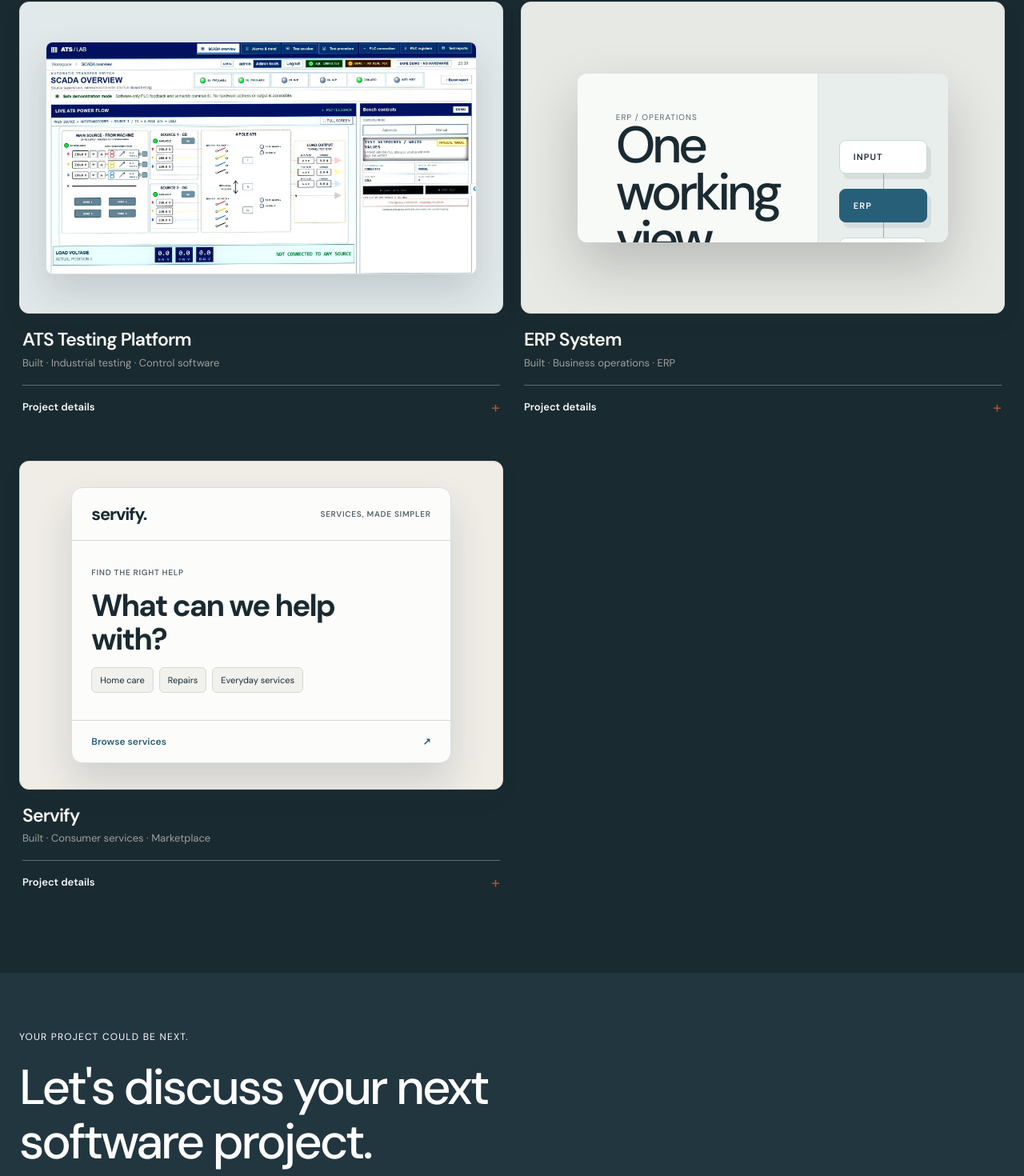
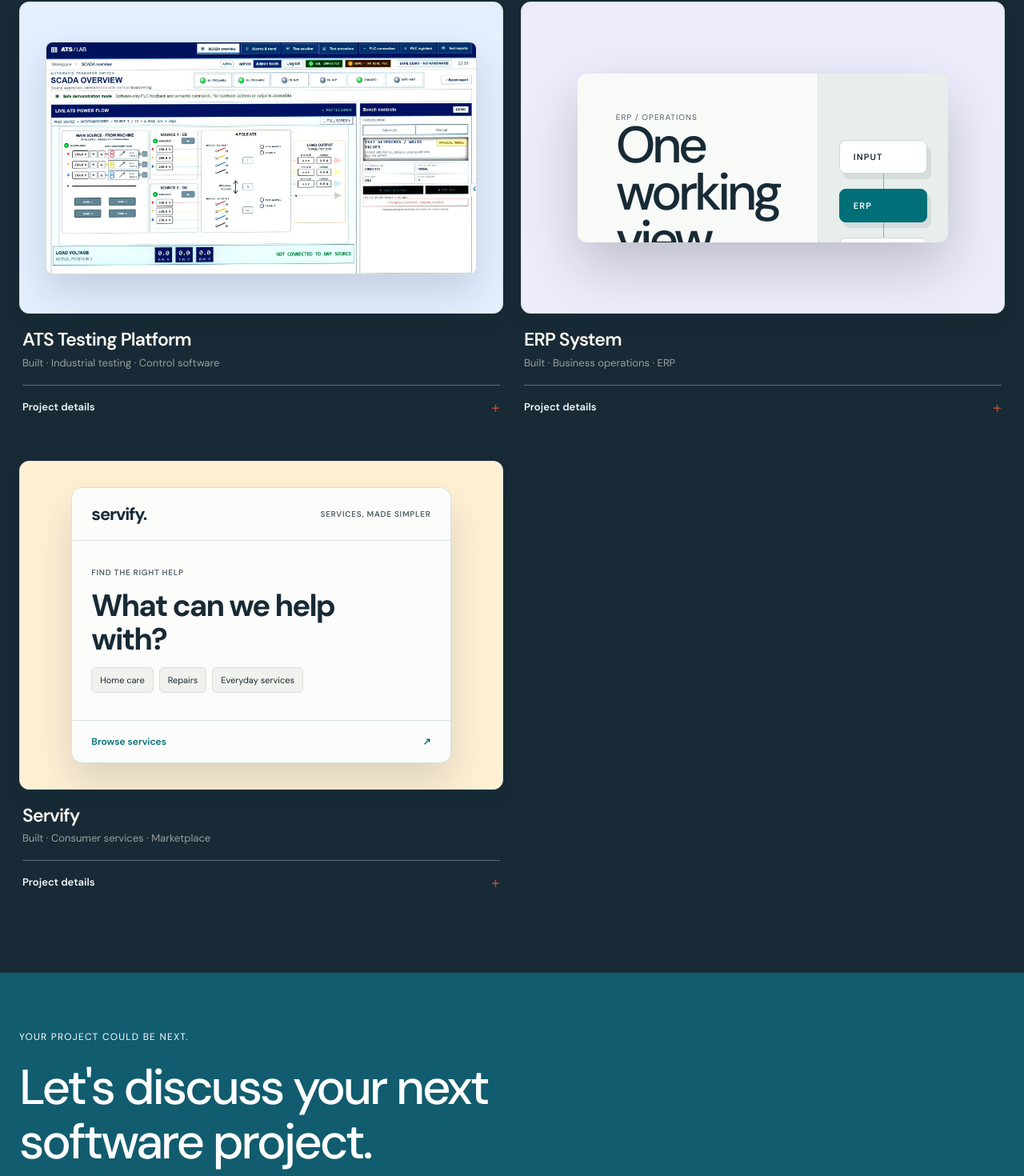
Before and after one commit to ZoxyZee/nivrasolutions, a React (Vite) app: page /work in a window 1280 px wide. Shown: the part 1284-2754 px from the top of the page at 80% size. Built offline with nearby package versions, Linux system fonts and the light colour scheme.

Commit message:
Refresh site palette and update contact address

```diff
--- a/index.html
+++ b/index.html
@@ -10,7 +10,7 @@
       name="description"
       content="NivraSolutions builds custom software, web applications, and workflow automation for growing teams."
     />
-    <meta name="theme-color" content="#1a2a31" />
+    <meta name="theme-color" content="#123440" />
     <link rel="icon" type="image/svg+xml" href="/brand-mark.svg" />
     <link rel="stylesheet" href="/cursor-follow.css" />
     <script defer src="/cursor-follow.js"></script>
--- a/public/blog.css
+++ b/public/blog.css
@@ -1,10 +1,10 @@
 :root {
-  --paper: #f8f7f3;
-  --ink: #1a2a31;
-  --muted: #56656b;
-  --line: #d8d8d1;
-  --acid: #285f78;
-  --coral: #a95637;
+  --paper: #fffaf3;
+  --ink: #172a35;
+  --muted: #52616a;
+  --line: #d7e0db;
+  --acid: #006f78;
+  --coral: #c04b33;
 }
 
 * {
@@ -36,7 +36,7 @@
   position: sticky;
   top: 0;
   z-index: 20;
-  background: rgba(247, 246, 242, 0.94);
+  background: rgba(255, 250, 243, 0.94);
   backdrop-filter: blur(18px);
 }
 .blog-nav {
--- a/public/cursor-follow.css
+++ b/public/cursor-follow.css
@@ -4,7 +4,7 @@
   top: 0;
   left: 0;
   pointer-events: none;
-  color: #285f78;
+  color: #006f78;
   opacity: 0;
   transition: opacity 180ms ease;
 }
@@ -22,7 +22,7 @@
   inset: 0;
   border: 1px solid currentColor;
   border-radius: 50%;
-  background: rgba(40, 95, 120, 0.045);
+  background: rgba(0, 111, 120, 0.045);
   box-shadow: 0 0 0 1px rgba(255, 255, 255, 0.18);
   content: "";
   transition:
@@ -48,13 +48,13 @@
 
 .cursor-follow.is-on-dark,
 .cursor-point.is-on-dark {
-  color: #a9dce3;
+  color: #ffe1aa;
 }
 
 .cursor-follow.is-interactive::before {
   transform: scale(1.45);
   border-radius: 32%;
-  background: rgba(40, 95, 120, 0.12);
+  background: rgba(0, 111, 120, 0.12);
 }
 
 .cursor-follow.is-on-dark.is-interactive::before {
--- a/scripts/generate-content.mjs
+++ b/scripts/generate-content.mjs
@@ -127,7 +127,7 @@
 <head>
   <meta charset="UTF-8">
   <meta name="viewport" content="width=device-width, initial-scale=1">
-  <meta name="theme-color" content="#1a2a31">
+  <meta name="theme-color" content="#123440">
   <link rel="icon" type="image/svg+xml" href="/brand-mark.svg">
   <link rel="stylesheet" href="/cursor-follow.css">
   <script defer src="/cursor-follow.js"></script>
@@ -176,7 +176,7 @@
   <title>Coming soon — ${escapeHtml(config.siteName)}</title>
   <style>
     html, body { min-height: 100%; }
-    body { display: grid; min-height: 100vh; min-height: 100svh; margin: 0; place-items: center; background: #f8f7f3; color: #1a2a31; font-family: Arial, sans-serif; }
+    body { display: grid; min-height: 100vh; min-height: 100svh; margin: 0; place-items: center; background: #fffaf3; color: #172a35; font-family: Arial, sans-serif; }
     h1 { margin: 0; font-size: clamp(2.5rem, 8vw, 5rem); font-weight: 600; letter-spacing: -0.055em; }
   </style>
 </head>
--- a/src/data/siteContent.js
+++ b/src/data/siteContent.js
@@ -1,5 +1,5 @@
 // Edit this file when the company's services, concepts, team, or process change.
-export const contactEmail = "info.nivrasolutions@gmail.com";
+export const contactEmail = "contact@nivrasolutions.com";
 
 // Add approved roles and LinkedIn profiles when available.
 export const teamMembers = [
--- a/src/professional.css
+++ b/src/professional.css
@@ -1,14 +1,14 @@
 /* NivraSolutions' product-led visual layer. The base stylesheet retains layout
    and component behavior; this layer gives the site a distinctive B2B finish. */
 :root {
-  --paper: #f8f7f3;
-  --paper2: #eeebe4;
-  --ink: #1a2a31;
-  --muted: #56656b;
-  --line: #d8d8d1;
-  --acid: #285f78;
-  --coral: #a95637;
-  --soft-accent: #e8eeeb;
+  --paper: #fffaf3;
+  --paper2: #fff0e2;
+  --ink: #172a35;
+  --muted: #52616a;
+  --line: #d7e0db;
+  --acid: #006f78;
+  --coral: #c04b33;
+  --soft-accent: #e7f6f2;
   --radius: 10px;
 }
 
@@ -18,7 +18,7 @@
 }
 
 ::selection {
-  background: #e6d2c4;
+  background: #ffdcaa;
   color: var(--ink);
 }
 
@@ -35,7 +35,7 @@
 
 .site-header {
   border-bottom: 1px solid rgba(255, 255, 255, 0.1);
-  background: rgba(22, 43, 42, 0.92);
+  background: rgba(18, 52, 64, 0.92);
   color: #f7fafb;
   -webkit-backdrop-filter: blur(24px) saturate(120%);
   backdrop-filter: blur(24px) saturate(120%);
@@ -48,7 +48,7 @@
 
 .site-header.is-scrolled {
   border-bottom-color: rgba(255, 255, 255, 0.15);
-  background: rgba(19, 39, 38, 0.97);
+  background: rgba(15, 48, 60, 0.97);
   box-shadow: 0 12px 34px rgba(17, 36, 53, 0.17);
 }
 
@@ -90,14 +90,14 @@
 
 .pill,
 .nav-links .pill {
-  background: #a95539;
+  background: var(--coral);
   color: #ffffff;
   border-radius: 9px;
 }
 
 .pill:hover,
 .nav-links .pill:hover {
-  background: #8e402b;
+  background: #a83d2a;
   color: #ffffff;
   transform: none;
 }
@@ -156,16 +156,16 @@
   color: #f7fafb;
   background:
     radial-gradient(
-      ellipse at 88% 14%,
-      rgba(193, 126, 87, 0.15),
-      transparent 42%
+      ellipse at 90% 12%,
+      rgba(255, 199, 115, 0.2),
+      transparent 40%
     ),
     radial-gradient(
-      ellipse at 12% 90%,
-      rgba(85, 135, 116, 0.17),
-      transparent 48%
+      ellipse at 7% 88%,
+      rgba(18, 164, 157, 0.3),
+      transparent 46%
     ),
-    linear-gradient(120deg, #102827 0%, #1b3b39 58%, #284a46 100%);
+    linear-gradient(118deg, #103b4a 0%, #0d6172 58%, #1b7070 100%);
   overflow: hidden;
 }
 
@@ -184,11 +184,11 @@
 }
 
 .hero .eyebrow {
-  color: #dce7de;
+  color: #f1fbf7;
 }
 
 .hero .eyebrow::before {
-  background: #d58b69;
+  background: #ffc66d;
 }
 
 .hero h1 {
@@ -202,13 +202,13 @@
 
 .hero h1 span {
   display: inline;
-  color: #dce9dd;
+  color: #ffe1aa;
 }
 
 .hero-content > p {
   max-width: 600px;
   margin: 0;
-  color: #d5e2db;
+  color: #f1fbf7;
   font-size: clamp(17px, 1.5vw, 20px);
   line-height: 1.62;
 }
@@ -239,24 +239,24 @@
 }
 
 .button-primary {
-  background: #a95539;
+  background: var(--coral);
   color: #ffffff;
 }
 
 .button-primary:hover {
-  background: #8e402b;
+  background: #a83d2a;
   transform: translateY(-2px);
 }
 
 .button-secondary {
-  border: 1px solid rgba(222, 237, 228, 0.5);
-  background: rgba(236, 244, 237, 0.07);
+  border: 1px solid rgba(232, 255, 247, 0.65);
+  background: rgba(232, 255, 247, 0.1);
   color: #f7fafb;
 }
 
 .button-secondary:hover {
-  border-color: #d58b69;
-  background: rgba(236, 244, 237, 0.13);
+  border-color: #ffc66d;
+  background: rgba(232, 255, 247, 0.18);
 }
 
 .hero-capabilities {
@@ -266,14 +266,14 @@
   margin-top: 36px;
   padding-top: 21px;
   border-top: 1px solid rgba(255, 255, 255, 0.2);
-  color: #d5e2da;
+  color: #f1fbf7;
   font-size: 12px;
 }
 
 .hero-capabilities span + span::before {
   content: "/";
   margin-right: 22px;
-  color: #d58b69;
+  color: #ffc66d;
 }
 
 .hero-visual {
@@ -286,22 +286,31 @@
   padding: 26px;
   border: 1px solid rgba(255, 255, 255, 0.42);
   border-radius: 14px;
-  background: #f3f0e8;
+  background: #fff4df;
   overflow: hidden;
   box-shadow: 0 28px 68px rgba(8, 20, 25, 0.17);
   transition: background-color 0.35s ease;
 }
 
 .hero-visual--attendx {
-  background: #f1ede5;
+  background: #fff0e5;
 }
 
 .hero-visual--erp {
-  background: #efeee7;
+  background: #f0edff;
 }
 
 .hero-visual::before {
-  display: none;
+  content: "";
+  position: absolute;
+  inset: 0 0 auto;
+  height: 5px;
+  background: linear-gradient(
+    90deg,
+    #ffc66d 0 34%,
+    #ed7352 34% 67%,
+    #25aaa3 67%
+  );
 }
 
 .hero-visual > * {
@@ -326,7 +335,7 @@
   height: 7px;
   margin-right: 8px;
   border-radius: 2px;
-  background: var(--acid);
+  background: #0e8d91;
 }
 
 .hero-visual-stage {
@@ -520,7 +529,7 @@
 }
 
 .home-work {
-  background: #f0f2ee;
+  background: #eff9f6;
   border: 0;
   color: var(--ink);
   padding-top: 60px;
@@ -620,23 +629,23 @@
 }
 
 .hospital .project-card {
-  background-color: #e7edea;
+  background-color: #dff3f1;
 }
 
 .attendx .project-card {
-  background-color: #ebe7de;
+  background-color: #fff0e5;
 }
 
 .erp .project-card {
-  background-color: #e7e9e5;
+  background-color: #ececfc;
 }
 
 .servify .project-card {
-  background-color: #f0ede7;
+  background-color: #fff0d4;
 }
 
 .ats .project-card {
-  background-color: #e2e9ea;
+  background-color: #e4efff;
 }
 
 .project-screenshot {
@@ -964,7 +973,7 @@
 }
 
 .service::before {
-  background: #efede7;
+  background: #e7f7f2;
 }
 
 @media (hover: hover) and (pointer: fine) {
@@ -996,7 +1005,7 @@
   min-height: 320px;
   border: 0;
   border-radius: 12px;
-  background: var(--ink);
+  background: #0e5665;
   color: #ffffff;
   box-shadow: none;
   transform: none;
@@ -1039,11 +1048,11 @@
 }
 
 .team-card:nth-child(2) .team-card-art {
-  background: #dce7e6;
+  background: #ccefe8;
 }
 
 .team-card:nth-child(3) .team-card-art {
-  background: #e9e5dc;
+  background: #ffe0c5;
 }
 
 .team-card-body {
@@ -1111,7 +1120,7 @@
 }
 
 .page-cta {
-  background: #223640;
+  background: #115c6e;
   color: #ffffff;
 }
 
@@ -1135,7 +1144,7 @@
 }
 
 .contact {
-  background: #eeeae2;
+  background: #e8f7f2;
   text-align: left;
 }
 
```
Also changed, not shown: public/brand-mark.svg, 1 other file (tests, documents, lock files or other folders).
